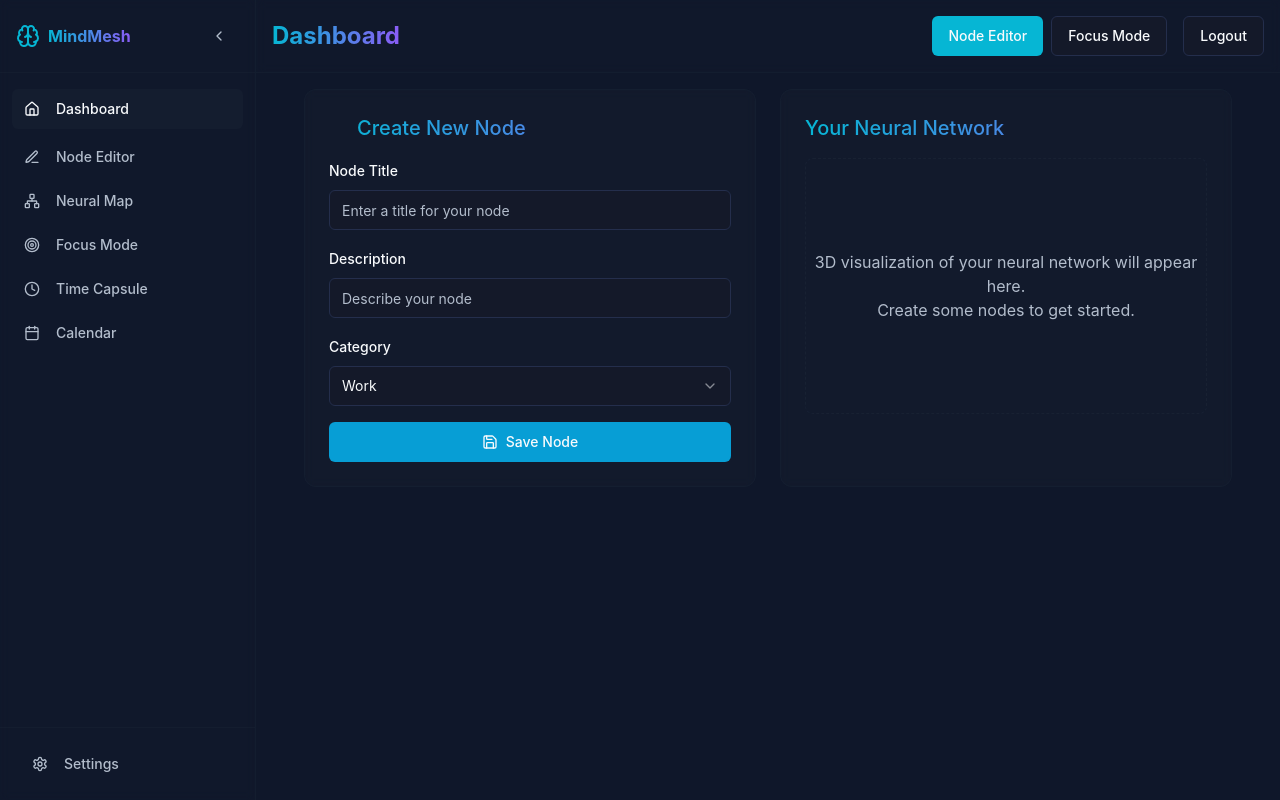
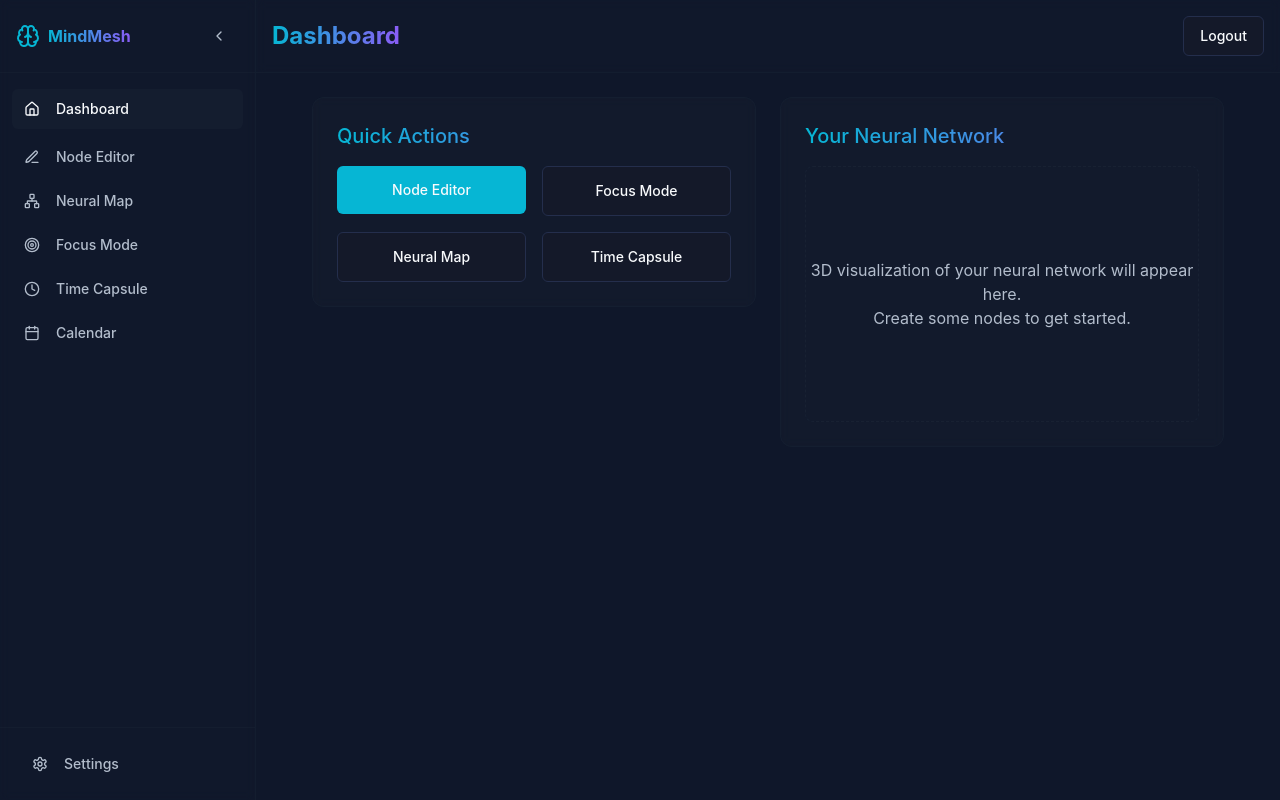
Before and after one commit to gaurav-debug-code/mindmesh-neural-flow, a React (Vite) app: page /dashboard in a window 1280 px wide. Built offline with nearby package versions, Linux system fonts and the light colour scheme.

Commit message:
Fix: Sidebar visibility and functionality
Ensures the sidebar remains visible and functional across all pages.

```diff
--- a/src/App.tsx
+++ b/src/App.tsx
@@ -27,13 +27,14 @@ const App = () => (
         <BrowserRouter>
           <Routes>
             <Route path="/" element={<Index />} />
-            <Route path="/dashboard" element={<Dashboard />} />
+            <Route path="/dashboard" element={<Dashboard />}>
               <Route path="/dashboard/node-editor" element={<NodeEditor />} />
               <Route path="/dashboard/neural-map" element={<NeuralMap />} />
               <Route path="/dashboard/focus" element={<FocusMode />} />
               <Route path="/dashboard/time-capsule" element={<TimeCapsule />} />
               <Route path="/dashboard/calendar" element={<CalendarView />} />
               <Route path="/dashboard/settings" element={<Settings />} />
+            </Route>
             <Route path="*" element={<NotFound />} />
           </Routes>
         </BrowserRouter>
--- a/src/pages/Dashboard.tsx
+++ b/src/pages/Dashboard.tsx
@@ -4,8 +4,6 @@ import { Sidebar } from "@/components/Sidebar";
 import { useToast } from "@/hooks/use-toast";
 import { Button } from "@/components/ui/button";
 import { useNavigate } from "react-router-dom";
-import { NodeEditor } from "@/components/NodeEditor";
-import { FocusMode } from "@/components/FocusMode";
 
 const Dashboard = () => {
   const { toast } = useToast();
@@ -31,27 +29,14 @@ const Dashboard = () => {
       <div className="flex-1 flex flex-col overflow-hidden">
         <header className="border-b border-neural-muted/30 p-4 bg-neural-muted/10 backdrop-blur-sm">
           <div className="flex justify-between items-center">
-            <h1 className="text-2xl font-bold neural-text">Dashboard</h1>
+            <h1 className="text-2xl font-bold neural-text">
+              {isRootDashboard ? "Dashboard" :
+                location.pathname.split('/').pop()?.split('-')
+                  .map(word => word.charAt(0).toUpperCase() + word.slice(1))
+                  .join(' ')}
+            </h1>
 
             <div className="flex items-center space-x-4">
-              {isRootDashboard && (
-                <div className="flex gap-2">
-                  <Button
-                    variant="default"
-                    onClick={() => navigate("/dashboard/node-editor")}
-                    className="bg-neural-primary hover:bg-neural-primary/90"
-                  >
-                    Node Editor
-                  </Button>
-                  <Button
-                    variant="outline"
-                    onClick={() => navigate("/dashboard/focus")}
-                  >
-                    Focus Mode
-                  </Button>
-                </div>
-              )}
-
               <Button variant="outline" onClick={handleLogout}>
                 Logout
               </Button>
@@ -61,11 +46,43 @@ const Dashboard = () => {
 
         <main className="flex-1 overflow-auto">
           {isRootDashboard ? (
-            <div className="p-4">
+            <div className="p-6">
               <div className="container mx-auto">
                 <div className="grid grid-cols-1 md:grid-cols-2 gap-6">
                   <div>
-                    <NodeEditor />
+                    <div className="neural-card p-6">
+                      <h2 className="text-xl font-medium mb-4 neural-text">Quick Actions</h2>
+                      <div className="grid grid-cols-2 gap-4">
+                        <Button
+                          variant="default"
+                          onClick={() => navigate("/dashboard/node-editor")}
+                          className="bg-neural-primary hover:bg-neural-primary/90 flex justify-center py-6"
+                        >
+                          Node Editor
+                        </Button>
+                        <Button
+                          variant="outline"
+                          onClick={() => navigate("/dashboard/focus")}
+                          className="flex justify-center py-6"
+                        >
+                          Focus Mode
+                        </Button>
+                        <Button
+                          variant="outline"
+                          onClick={() => navigate("/dashboard/neural-map")}
+                          className="flex justify-center py-6"
+                        >
+                          Neural Map
+                        </Button>
+                        <Button
+                          variant="outline"
+                          onClick={() => navigate("/dashboard/time-capsule")}
+                          className="flex justify-center py-6"
+                        >
+                          Time Capsule
+                        </Button>
+                      </div>
+                    </div>
                   </div>
                   <div className="neural-card p-6">
                     <h2 className="text-xl font-medium mb-4 neural-text">Your Neural Network</h2>
@@ -80,7 +97,9 @@ const Dashboard = () => {
               </div>
             </div>
           ) : (
-            <Outlet />
+            <div className="p-6">
+              <Outlet />
+            </div>
           )}
         </main>
       </div>
--- a/src/pages/FocusMode.tsx
+++ b/src/pages/FocusMode.tsx
@@ -3,10 +3,9 @@ import { FocusMode as FocusModeComponent } from "@/components/FocusMode";
 
 const FocusMode = () => {
   return (
-    <div className="container mx-auto py-6">
-      <h1 className="text-3xl font-bold mb-6 neural-text">Focus Mode</h1>
+    <>
       <FocusModeComponent />
-    </div>
+    </>
   );
 };
 
--- a/src/pages/NodeEditor.tsx
+++ b/src/pages/NodeEditor.tsx
@@ -2,10 +2,9 @@
 import { useEffect } from "react";
 import { NodeEditor as NodeEditorComponent } from "@/components/NodeEditor";
 import { useNodes } from "@/hooks/useNodes";
-import { toast } from "@/hooks/use-toast";
 
 const NodeEditor = () => {
-  const { nodes, createNode } = useNodes();
+  const { nodes } = useNodes();
 
   useEffect(() => {
     // Console log the current nodes when the component mounts
@@ -13,9 +12,7 @@ const NodeEditor = () => {
   }, [nodes]);
 
   return (
-    <div className="container mx-auto py-6">
-      <h1 className="text-3xl font-bold mb-6 neural-text">Node Editor</h1>
-
+    <>
       <div className="grid grid-cols-1 md:grid-cols-2 gap-6">
         <div>
           <NodeEditorComponent />
@@ -39,14 +36,14 @@ const NodeEditor = () => {
           ) : (
             <div className="flex items-center justify-center h-64 border border-dashed border-neural-muted/50 rounded-lg">
               <p className="text-muted-foreground text-center">
-                3D visualization of your neural network will appear here.<br />
-                Create some nodes to get started.
+                No nodes created yet.<br />
+                Use the form to add your first node.
               </p>
             </div>
           )}
         </div>
       </div>
-    </div>
+    </>
   );
 };
 
```
Lines whose indentation alone changed are shown as unchanged.
